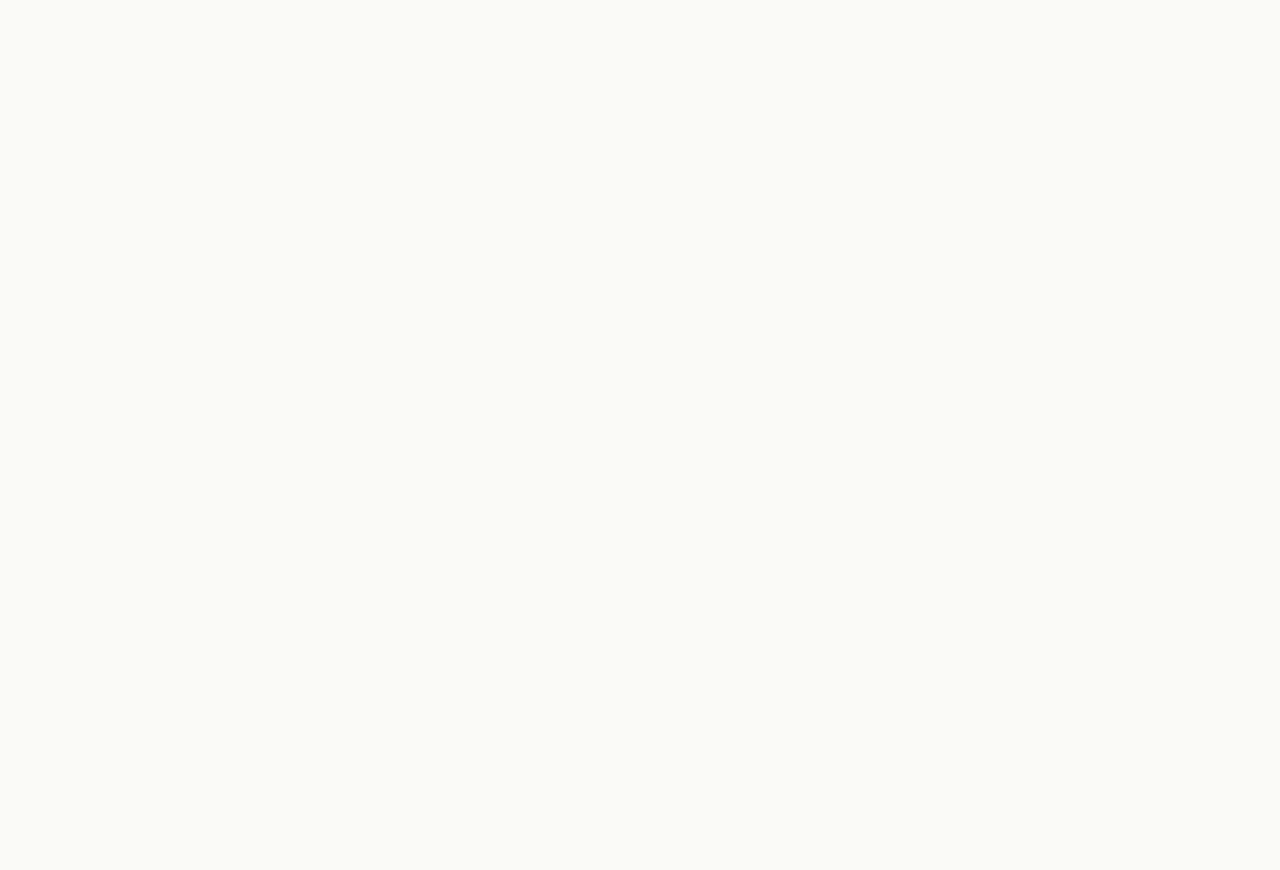
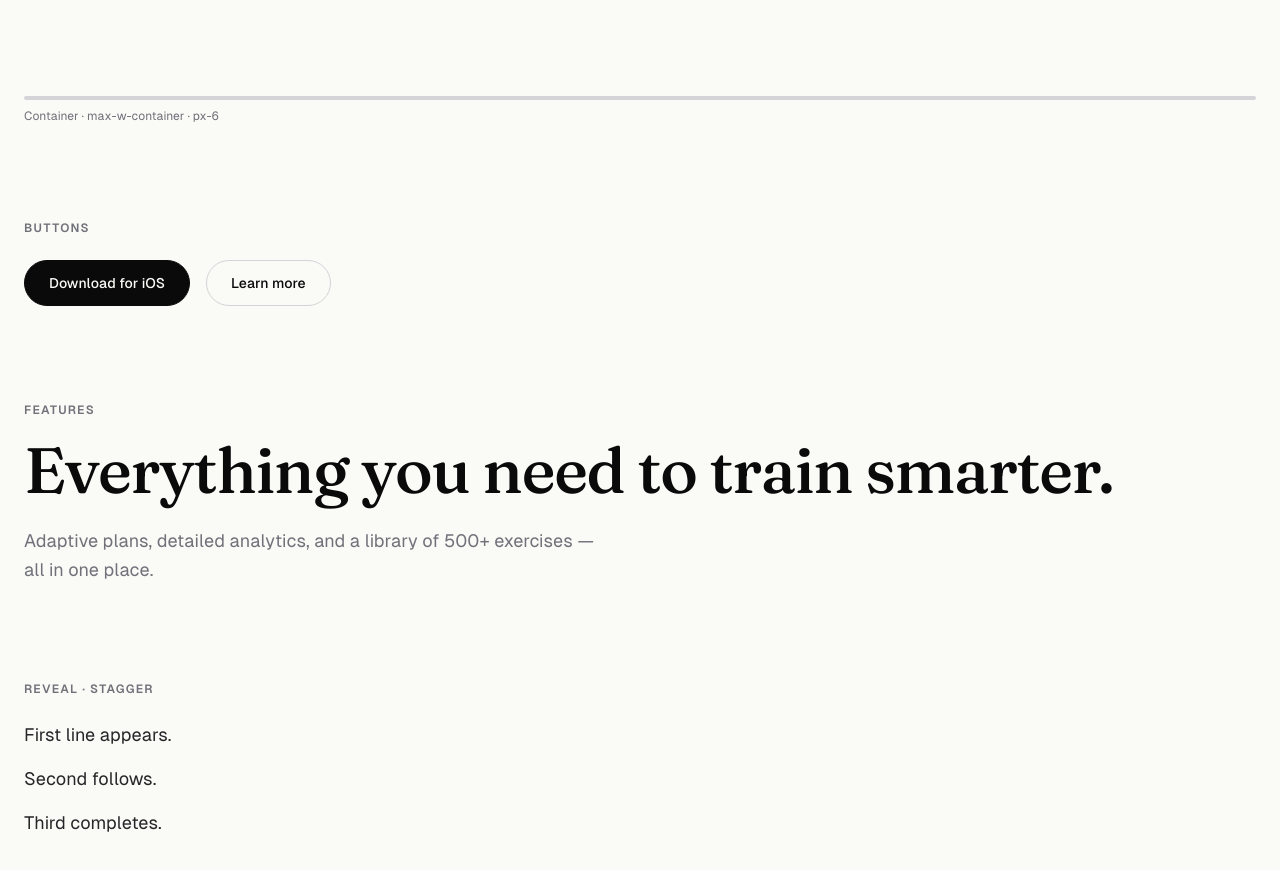
Before and after one commit to vexorteam/Krepa, a React (Vite) app in the folder krepa-landing/: page / in a window 1280 px wide. Shown: the top 870 px of the page. Before the commit the page ends 800 px from the top, so only its background shows below. Built offline with nearby package versions, Linux system fonts and the light colour scheme.

Commit message:
feat: UI primitives

```diff
--- a/krepa-landing/src/App.jsx
+++ b/krepa-landing/src/App.jsx
@@ -1,5 +1,50 @@
+import Container from './components/ui/Container'
+import Button from './components/ui/Button'
+import SectionHeader from './components/ui/SectionHeader'
+import Reveal from './components/motion/Reveal'
+
 export default function App() {
   return (
-    <main />
+    <main className="py-24 space-y-24">
+
+      {/* Container bounds */}
+      <Container>
+        <div className="h-1 bg-ink-300 rounded" />
+        <p className="mt-2 font-sans text-xs text-ink-500">Container · max-w-container · px-6</p>
+      </Container>
+
+      {/* Buttons */}
+      <Container>
+        <p className="mb-6 font-sans text-xs font-semibold uppercase tracking-widest text-ink-500">Buttons</p>
+        <div className="flex flex-wrap gap-4">
+          <Button variant="primary">Download for iOS</Button>
+          <Button variant="ghost">Learn more</Button>
+        </div>
+      </Container>
+
+      {/* SectionHeader */}
+      <Container>
+        <Reveal>
+          <SectionHeader
+            eyebrow="Features"
+            heading="Everything you need to train smarter."
+            lead="Adaptive plans, detailed analytics, and a library of 500+ exercises — all in one place."
+          />
+        </Reveal>
+      </Container>
+
+      {/* Reveal stagger demo */}
+      <Container>
+        <p className="mb-6 font-sans text-xs font-semibold uppercase tracking-widest text-ink-500">Reveal · stagger</p>
+        <div className="space-y-4">
+          {['First line appears.', 'Second follows.', 'Third completes.'].map((text, i) => (
+            <Reveal key={text} delay={i * 0.08}>
+              <p className="font-sans text-lg text-ink-700">{text}</p>
+            </Reveal>
+          ))}
+        </div>
+      </Container>
+
+    </main>
   )
 }
--- /dev/null
+++ b/krepa-landing/src/components/motion/Reveal.jsx
@@ -0,0 +1,21 @@
+import { motion, useReducedMotion } from 'framer-motion'
+
+export default function Reveal({ children, delay = 0, className = '' }) {
+  const prefersReduced = useReducedMotion()
+
+  return (
+    <motion.div
+      initial={{ opacity: 0, y: prefersReduced ? 0 : 20 }}
+      whileInView={{ opacity: 1, y: 0 }}
+      viewport={{ once: true, margin: '-80px' }}
+      transition={{
+        duration: 0.6,
+        delay,
+        ease: [0.22, 1, 0.36, 1],
+      }}
+      className={className}
+    >
+      {children}
+    </motion.div>
+  )
+}
--- /dev/null
+++ b/krepa-landing/src/components/ui/Button.jsx
@@ -0,0 +1,28 @@
+const variants = {
+  primary: [
+    'bg-ink-900 text-paper border border-ink-900',
+    'hover:bg-ink-700 hover:border-ink-700',
+  ].join(' '),
+  ghost: [
+    'bg-transparent text-ink-900 border border-ink-300',
+    'hover:border-ink-700',
+  ].join(' '),
+}
+
+export default function Button({ variant = 'primary', children, className = '', ...props }) {
+  return (
+    <button
+      className={[
+        'inline-flex items-center justify-center gap-2',
+        'rounded-full px-6 py-3',
+        'font-sans text-sm font-medium',
+        'transition-colors duration-150',
+        variants[variant],
+        className,
+      ].join(' ')}
+      {...props}
+    >
+      {children}
+    </button>
+  )
+}
--- /dev/null
+++ b/krepa-landing/src/components/ui/Container.jsx
@@ -0,0 +1,7 @@
+export default function Container({ children, className = '' }) {
+  return (
+    <div className={`mx-auto w-full max-w-container px-6 ${className}`}>
+      {children}
+    </div>
+  )
+}
--- /dev/null
+++ b/krepa-landing/src/components/ui/SectionHeader.jsx
@@ -0,0 +1,19 @@
+export default function SectionHeader({ eyebrow, heading, lead, className = '' }) {
+  return (
+    <div className={className}>
+      {eyebrow && (
+        <p className="mb-3 font-sans text-xs font-semibold uppercase tracking-widest text-ink-500">
+          {eyebrow}
+        </p>
+      )}
+      <h2 className="font-display text-[clamp(36px,5vw,64px)] font-medium leading-tight tracking-display text-ink-900">
+        {heading}
+      </h2>
+      {lead && (
+        <p className="mt-4 max-w-xl font-sans text-lg leading-relaxed text-ink-500">
+          {lead}
+        </p>
+      )}
+    </div>
+  )
+}
```
